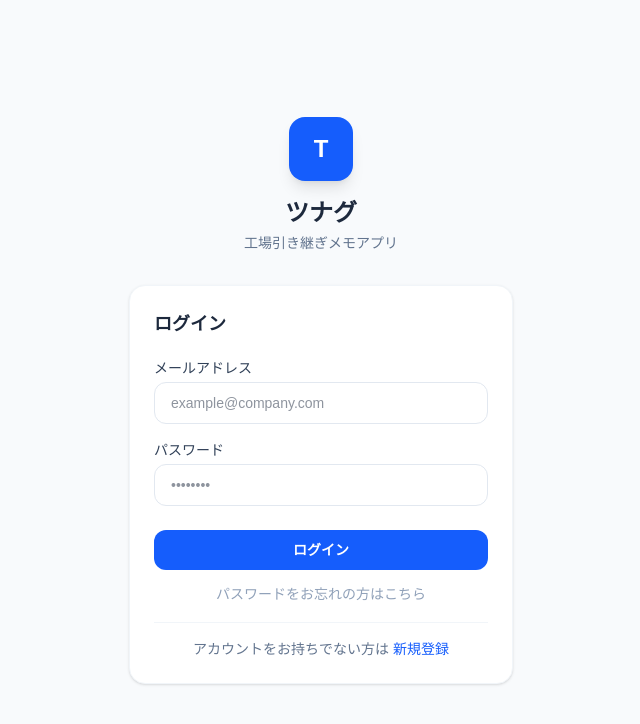
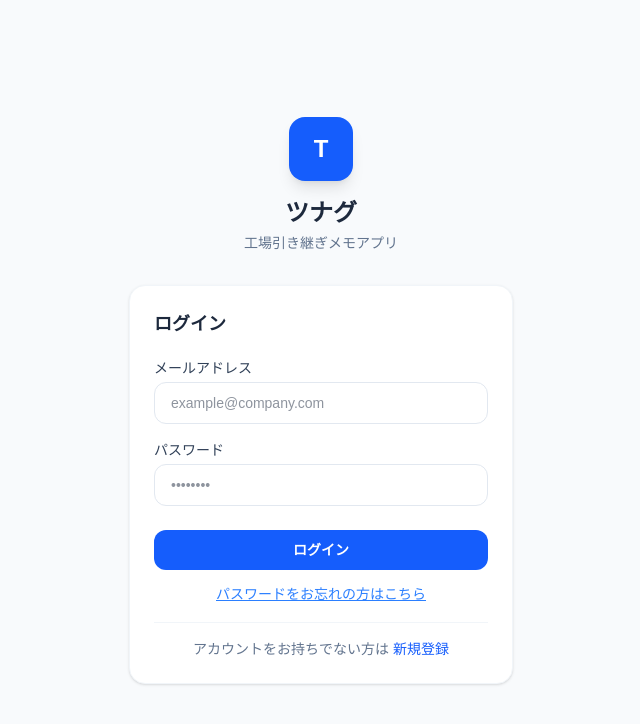
Before and after one commit to ogawanda/tsunagu, a Next.js app: page /login in a window 1280 px wide. Shown: the top 724 px of the page, without its empty margins (319-959 px from the left). Built offline with nearby package versions, Linux system fonts and the light colour scheme; no server answers.

Commit message:
Fix password reset button: add type=button and improve visibility

```diff
--- a/app/login/page.tsx
+++ b/app/login/page.tsx
@@ -86,8 +86,9 @@ export default function Login() {
 
           <div className="mt-3 text-center">
             <button
+              type="button"
               onClick={() => router.push("/reset-password")}
-              className="text-sm text-slate-400 hover:text-blue-500 transition-colors"
+              className="text-sm text-blue-500 hover:text-blue-700 underline transition-colors"
             >
               パスワードをお忘れの方はこちら
             </button>
@@ -97,6 +98,7 @@ export default function Login() {
             <p className="text-sm text-slate-500">
               アカウントをお持ちでない方は{" "}
               <button
+                type="button"
                 onClick={() => router.push("/signup")}
                 className="text-blue-600 font-medium hover:underline"
               >
```
